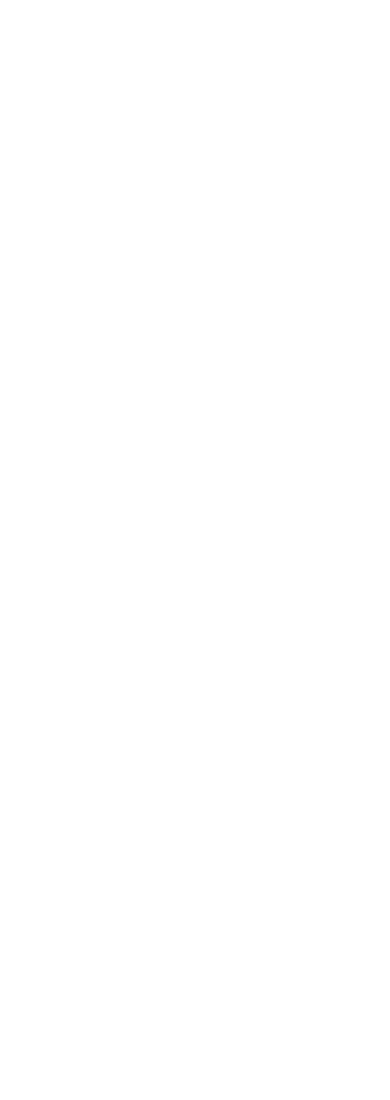
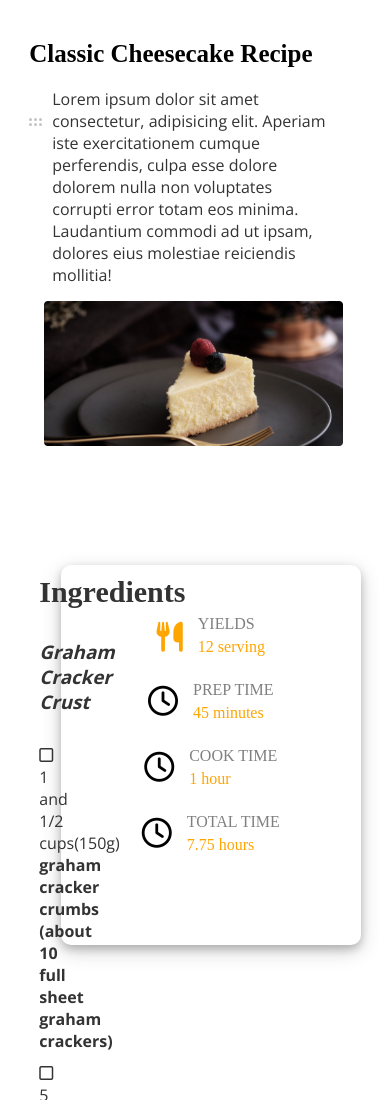
Before and after one commit to ibrahimkayum18/responsive-1, a plain HTML site: page index.html in a window 390 px wide. Shown: the top 1100 px of the page. Before the commit the page ends 844 px from the top, so only its background shows below. Drawn offline with nearby package versions, Linux system fonts and the light colour scheme.

Commit message:
mainfile added

```diff
--- a/index.html
+++ b/index.html
@@ -4,8 +4,86 @@
   <meta charset="UTF-8">
   <meta name="viewport" content="width=device-width, initial-scale=1.0">
   <title>Responsive layout</title>
+  <link rel="stylesheet" href="https://cdnjs.cloudflare.com/ajax/libs/font-awesome/6.4.0/css/all.min.css" integrity="sha512-iecdLmaskl7CVkqkXNQ/ZH/XLlvWZOJyj7Yy7tcenmpD1ypASozpmT/E0iPtmFIB46ZmdtAc9eNBvH0H/ZpiBw==" crossorigin="anonymous" referrerpolicy="no-referrer" />
+  <link rel="preconnect" href="https://fonts.googleapis.com">
+<link rel="preconnect" href="https://fonts.gstatic.com" crossorigin>
+<link href="https://fonts.googleapis.com/css2?family=Open+Sans:wght@400;700;800&display=swap" rel="stylesheet">
+  <link rel="stylesheet" href="style.css">
+
 </head>
 <body>
+  <div class="header">
+    <div class="header-text">
+      <h2>Classic Cheesecake Recipe</h2>
+      <p class="ff"><img src="./6dots.svg" alt=""> Lorem ipsum dolor sit amet consectetur, adipisicing elit. Aperiam iste exercitationem cumque perferendis, culpa esse dolore dolorem nulla non voluptates corrupti error totam eos minima. Laudantium commodi ad ut ipsam, dolores eius molestiae reiciendis mollitia!</p>
+    </div>
+    <div class="header-img">
+      <img src="./photo1.png" alt="">
+    </div>
+  </div>
+  <main class="main">
+    <div class="container">
+      <div class="service">
+        <!-- First icon -->
+        <div class="ico">
+          <div class="icon-1">
+            <i class="fa-sharp fa-solid fa-utensils"></i>
+          </div>
+          <div class="icon-text">
+            <p class="gray">YIELDS</p>
+          <p class="orange">12 serving</p>
+          </div>
+        </div>
+        <!-- Secund ico -->
+        <div class="res-icon">
+          <div class="ico">
+            <div class="icon">
+              <i class="fa-regular fa-clock"></i>
+            </div>
+            <div class="icon-text">
+              <p class="gray">PREP TIME</p>
+              <p class="orange">45 minutes</p>
+            </div>
+          </div>
+          <!-- Third Icon -->
+          <div class="ico">
+            <div class="icon">
+              <i class="fa-regular fa-clock"></i>
+            </div>
+            <div class="icon-text">
+              <p class="gray">COOK TIME</p>
+            <p class="orange">1 hour</p>
+            </div>
+          </div>
+          <!-- Fourth Icon -->
+          <div class="ico">
+            <div class="icon">
+              <i class="fa-regular fa-clock"></i>
+            </div>
+            <div class="icon-text">
+              <p class="gray">TOTAL TIME</p>
+            <p class="orange">7.75 hours</p>
+            </div>
+          </div>
+        </div>
+      </div>
+      <div class="measur">
+        <h2>Ingredients</h2>
+        <h3 class="ff"><i>Graham Cracker Crust</i></h3>
+        <p class="ingd"><i class="fa-regular fa-square"></i> 1 and 1/2 cups(150g) <b>graham cracker crumbs (about 10 full sheet graham crackers)</b></p>
+        <p class="ingd"><i class="fa-regular fa-square"></i> 5 Tablespoons (70g) <b>unsalted butter, melted</b></p>
+        <p class="ingd"><i class="fa-regular fa-square"></i> /4 cup (500) <b>granulated sugar</b></p>
+        <h3 class="ff"><i>Cheesecake</i></h3>
+        <p class="ingd"><i class="fa-regular fa-square"></i> Four 8-ounce blocks (904g) full-fat <b>cream cheese</b>, softened to room temparature</p>
+        <p class="ingd"><i class="fa-regular fa-square"></i> 1 cup (200g) <b>graunalated sugar</b></p>
+        <p class="ingd"><i class="fa-regular fa-square"></i> 1 cup (240g) full-fat <b>sour cream</b>,at room temparature</p>
+        <p class="ingd"><i class="fa-regular fa-square"></i> 1 teaspoon <b>pure vanilla extract</b></p>
+        <p class="ingd"><i class="fa-regular fa-square"></i> 2 teaspoons <b>fresh lemon juice</b> (optional, but recommended)</p>
+        <p class="ingd"><i class="fa-regular fa-square"></i> 3 larbr <b>eggs</b>, at room temparature</p>
+        <p class="ingd"><i class="fa-regular fa-square"></i> topping suggestion <em>salted caramel, lemon curd, strawberry, topping, chocolate ganache, red wine chocolate ganache, fresh fruit, whipped cream, or raspberry sauce</em></p>
+      </div>
 
+    </div>
+  </main>
 </body>
 </html>
--- /dev/null
+++ b/style.css
@@ -0,0 +1,132 @@
+*{
+    margin: 0px;
+    padding: 0px;
+}
+.ff{
+    font-family: 'Open Sans', sans-serif;
+    color: var(--gray-1, #333);
+}
+.orange{
+    color: orange;
+}
+.gray{
+    color: gray;
+}
+body{
+    width: 85%;
+    margin: auto;
+}
+.header{
+
+
+}
+.header-text h2{
+    font-size: 50px;
+}
+.header-text p{
+    display: flex;
+    gap: 0px 10px;
+    color: var(--gray-1, #333);
+}
+.header-text p img{
+    /* margin-top: 1px; */
+    margin-bottom: 35px;
+}
+.header-text p{
+    width: 75%;
+    margin-bottom: 30px;
+}
+.header-img img{
+    width: 100%;
+    margin: auto;
+}
+.measur{
+    grid-area: measure;
+}
+.service{
+    grid-area: service;
+    display: flex;
+    flex-direction: column;
+    background-color: White;
+    box-shadow: 0 4px 8px 0 rgba(0, 0, 0, 0.2), 0 6px 20px 0 rgba(0, 0, 0, 0.19);
+    height: 280px;
+    width: 200px;
+    padding: 50px;
+    border-radius: 10px;
+}
+.service i{
+    font-size: 30px;
+    margin-bottom: 6px;
+}
+.icon-1{
+    color: orange;
+    font-size: 35px;
+}
+
+.service .ico{
+    display: flex;
+    gap: 15px;
+    justify-content: center;
+    align-items: center;
+    padding-bottom: 20px;
+}
+.ico p{
+    margin-bottom: 5px;
+}
+.container{
+    margin-top: 100px;
+    display: grid;
+    grid-template-areas: "measure measure service";
+}
+.measur h2{
+    font-size: 30px;
+    color: var(--gray-1, #333);
+}
+.measur h3{
+    margin: 30px 0px;
+}
+.measur p{
+    margin-bottom: 10px;
+}
+.ingd{
+    /* line-height: 25px; */
+    width: 80%;
+    font-family: 'Open Sans', sans-serif;
+    color: var(--gray-1, #333);
+}
+
+
+
+
+@media screen and (max-width: 576px) {
+    .header{
+        width: 90%;
+    }
+    .header-text h2{
+        font-size: 25px;
+        margin-top: 40px;
+    }
+    .header-text p{
+        margin-top: 20px;
+        margin-bottom: 0px;
+        width: 100%;
+        /* padding: 20px; */
+    }
+    .header-text p img{
+        margin-bottom: 130px;
+    }
+    .header-img img{
+        padding: 15px;
+        width: 100%;
+    }
+    .container{
+        grid-template-columns: repeat(1, 1fr);
+        width: 100%;
+        /* grid-template-areas: "services" "measure"; */
+    }
+    .measur{
+        width: 100%;
+        padding: 10px;
+    }
+
+}
```
